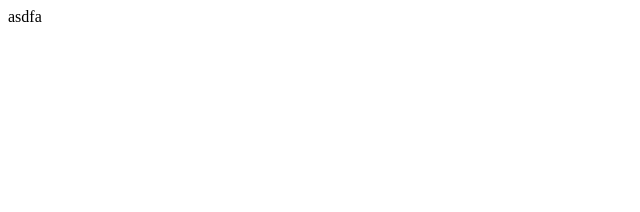
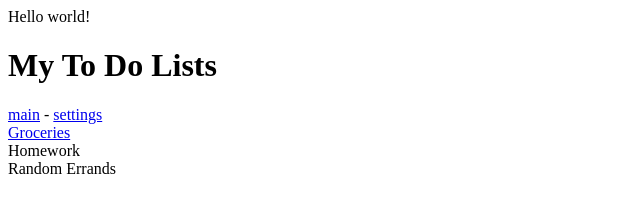
Before and after one commit to sunnivaliu/pui-s22, a plain HTML site: page index.html in a window 1280 px wide. Shown: the whole page, without its empty margins (0-640 px from the left). Drawn offline with Linux system fonts and the light colour scheme.

Commit message:
adding index.html

```diff
--- a/index.html
+++ b/index.html
@@ -1 +1,38 @@
-asdfa
+<!DOCTYPE html>
+<html>
+<head>
+    <title>ToDo App</title>
+    <meta charset="UTF-8">
+    <!-- styles -->
+    <link rel="stylesheet" type="text/css" href="style.css">
+    <!-- fonts -->
+    <link href="https://fonts.googleapis.com/css?family=Roboto|Roboto+Slab" rel="stylesheet">
+</head>
+
+<body>
+    Hello world!
+    <header>
+        <h1>My To Do Lists</h1>
+        <nav>
+            <a href="index.html">main</a> -
+            <a href="settings.html">settings</a>
+        </nav>
+    </header>
+
+    <div id="todo-lists">
+        <div class="list">
+            <a href="list.html">Groceries</a>
+        </div>
+
+        <div class="list">
+           Homework
+        </div>
+
+        <div class="list">
+           Random Errands
+        </div>
+    </div>
+
+</body>
+
+</html>
```
